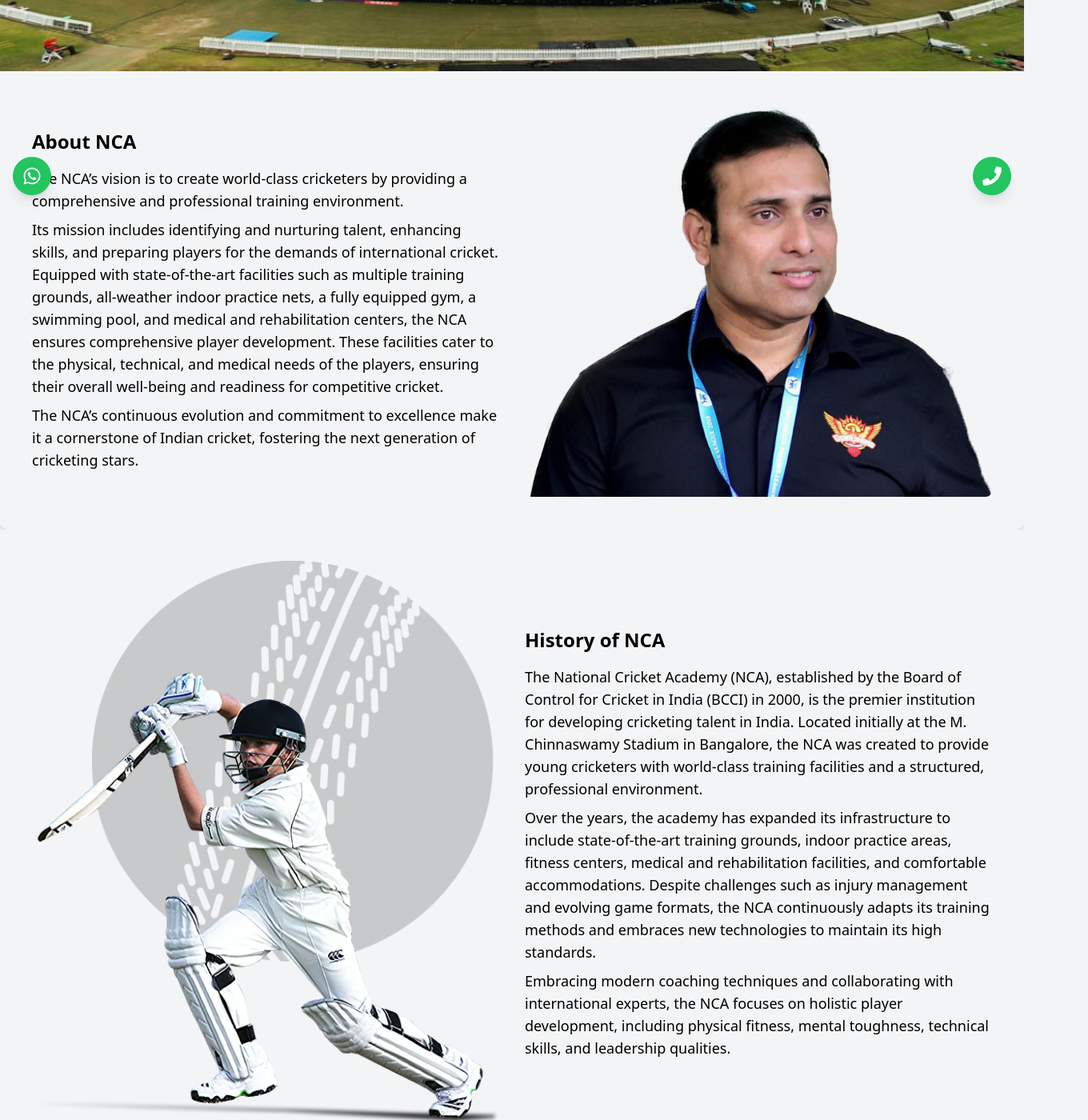
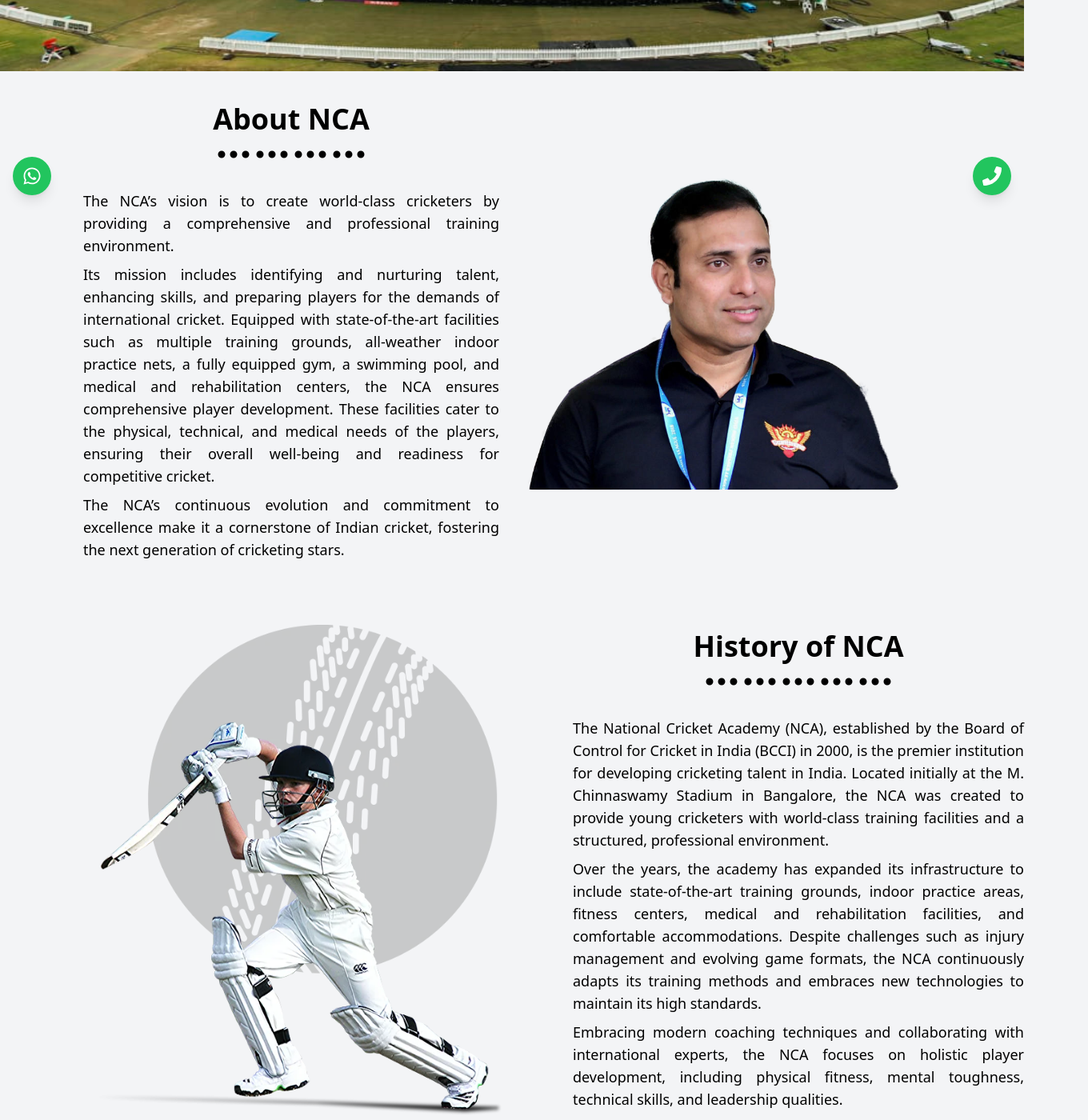
Before and after one commit to Karishma0709/NCA, a React (Vite) app in the folder cricket/: page /about in a window 1280 px wide. Shown: the part 540-1940 px from the top of the page at 80% size, 1360 px wide, since content can reach past the window. Built offline with nearby package versions, Linux system fonts and the light colour scheme.

Commit message:
"Updated AboutNCA component: changed layout, added react-icon, and modified styles"

```diff
--- a/cricket/src/components/Content/About/AboutNCA.jsx
+++ b/cricket/src/components/Content/About/AboutNCA.jsx
@@ -1,12 +1,19 @@
 import React from 'react'
 import image1 from '../../../assets/About/vvs-laxman.png'
+import { BsThreeDots } from 'react-icons/bs';
 const AboutNCA = () => {
   return (
     <div>
         {/* Left Section: Text */}
-        <div className=" mx-auto flex flex-col md:flex-row items-center justify-between p-6 bg-gray-100 rounded-lg shadow-md">
+        <div className=" mx-auto flex flex-col md:flex-row items-center justify-between p-6 bg-gray-100  md:mx-16 text-justify">
       <div className="md:w-1/2 p-4">
-        <h2 className="text-2xl font-bold mb-4">About NCA</h2>
+        <h2 className="text-4xl font-bold text-center">About NCA</h2>
+        <div className="flex font-extrabold justify-center items-center text-5xl mb-5">
+          <BsThreeDots className="" />{' '}
+          <BsThreeDots className="" />
+          <BsThreeDots className="" />
+          <BsThreeDots className="" />
+        </div>
         <p className="text-lg">
           The NCA’s vision is to create world-class cricketers by providing a comprehensive and professional training environment.
         </p>
@@ -20,7 +27,7 @@ const AboutNCA = () => {
 
       {/* Right Section: Image */}
       <div className="md:w-1/2 p-4">
-        <img src={image1} alt="NCA Training" className="w-full h-auto rounded-lg" />
+        <img src={image1} alt="NCA Training" className="w-[90%] h-auto rounded-lg" />
       </div>
       </div>
     </div>
--- a/cricket/src/components/Content/About/HistoryNCA.jsx
+++ b/cricket/src/components/Content/About/HistoryNCA.jsx
@@ -1,24 +1,32 @@
 import React from 'react';
 import img1 from "../../../assets/About/home-player.webp"; // Adjust the path as needed
-
+import { BsThreeDots } from 'react-icons/bs';
 const HistoryNCA = () => {
   return (
-    <div className="container mx-auto flex flex-col md:flex-row items-center justify-between p-6 bg-gray-100 rounded-lg shadow-md">
+    <div className="container mx-auto flex flex-col md:flex-row items-center justify-between p-6 md:mx-20 bg-gray-100 ">
       {/* Left Section: Image */}
       <div className="md:w-1/2 p-4">
-        <img src={img1} alt="NCA History" className="w-full h-auto " />
+        <img src={img1} alt="NCA History" className="w-[90%] h-auto " />
       </div>
 
       {/* Right Section: Text */}
-      <div className="md:w-1/2 p-4">
-        <h2 className="text-2xl font-bold mb-4">History of NCA</h2>
-        <p className="text-lg">
+      <div className="md:w-1/2 p-4 md:p- md:me-10">
+        <h2 className="text-4xl font-bold text-center">History of NCA</h2>
+        <div className="flex font-extrabold justify-center items-center text-5xl mb-5">
+          <BsThreeDots className="" />{' '}
+          <BsThreeDots className="" />
+          <BsThreeDots className="" />
+          <BsThreeDots className="" />
+          <BsThreeDots className="" />
+
+        </div>
+        <p className="text-lg text-justify">
           The National Cricket Academy (NCA), established by the Board of Control for Cricket in India (BCCI) in 2000, is the premier institution for developing cricketing talent in India. Located initially at the M. Chinnaswamy Stadium in Bangalore, the NCA was created to provide young cricketers with world-class training facilities and a structured, professional environment.
         </p>
-        <p className="text-lg mt-2">
+        <p className="text-lg mt-2 text-justify">
           Over the years, the academy has expanded its infrastructure to include state-of-the-art training grounds, indoor practice areas, fitness centers, medical and rehabilitation facilities, and comfortable accommodations. Despite challenges such as injury management and evolving game formats, the NCA continuously adapts its training methods and embraces new technologies to maintain its high standards.
         </p>
-        <p className="text-lg mt-2">
+        <p className="text-lg mt-2 text-justify">
           Embracing modern coaching techniques and collaborating with international experts, the NCA focuses on holistic player development, including physical fitness, mental toughness, technical skills, and leadership qualities.
         </p>
       </div>
--- a/cricket/src/components/Content/About/RoleOfINCA .jsx
+++ b/cricket/src/components/Content/About/RoleOfINCA .jsx
@@ -2,8 +2,8 @@ import React from 'react';
 
 const RoleOfINCA = () => {
   return (
-    <div className="container mx-auto p-6">
-      <h2 className="text-3xl font-bold mb-4">The Role of INCA in Indian Cricket</h2>
+    <div className="container mx-auto p-6 md:mx-16 my-10">
+      <h2 className="text-3xl font-bold mb-4 text-gray-700">The Role of INCA in Indian Cricket</h2>
       <p className="text-lg mb-4">
         The Indian National Cricket Academy (INCA) has played a pivotal role in shaping the future of Indian cricket in several significant ways:
       </p>
```
